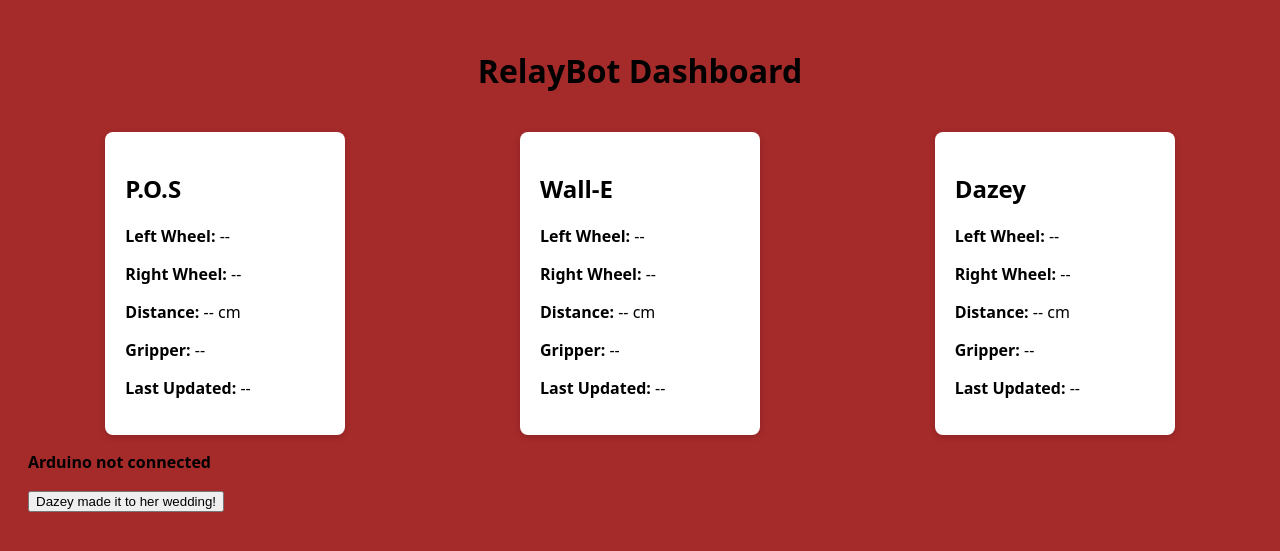
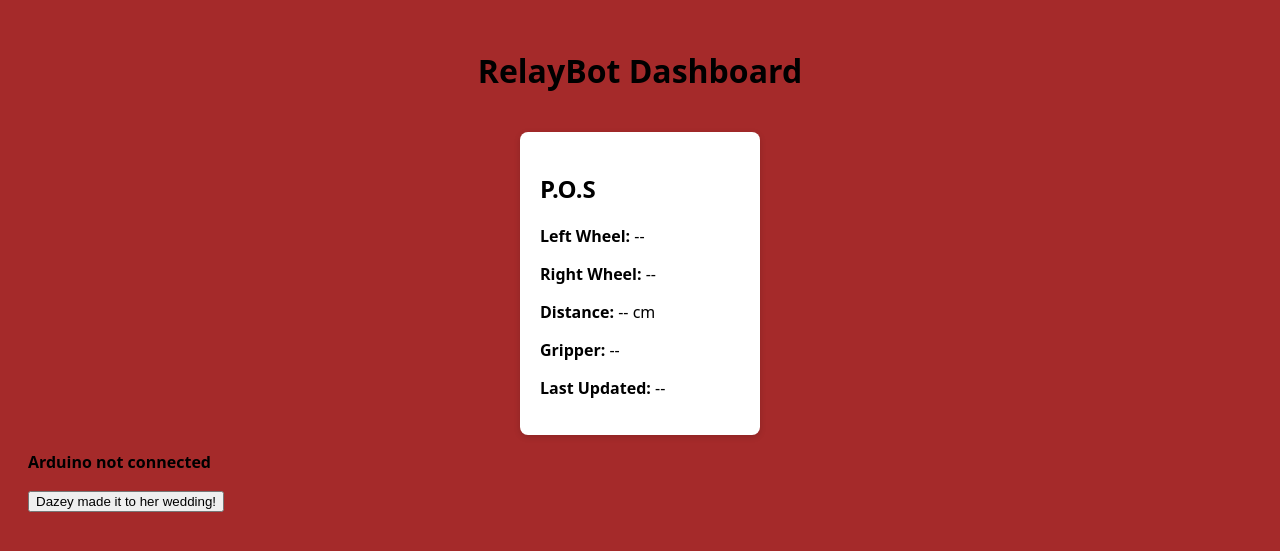
Before and after one commit to radu63/Grabthecup_website, a Flask app: page / in a window 1280 px wide. Shown: the top 551 px of the page. Run offline with Flask 3, Linux system fonts and the light colour scheme.

Commit message:
Update index.html

```diff
--- a/templates/index.html
+++ b/templates/index.html
@@ -11,24 +11,6 @@
     <div class="dashboard">
         <div class="card" id="POS">
             <h2>P.O.S</h2>
-            <p><strong>Left Wheel:</strong> <span class="left_wheel">--</span></p>
-            <p><strong>Right Wheel:</strong> <span class="right_wheel">--</span></p>
-            <p><strong>Distance:</strong> <span class="distance">--</span> cm</p>
-            <p><strong>Gripper:</strong> <span class="gripper">--</span></p>
-            <p><strong>Last Updated:</strong> <span class="time">--</span></p>
-        </div>
-
-        <div class="card" id="Wall-E">
-            <h2>Wall-E</h2>
-            <p><strong>Left Wheel:</strong> <span class="left_wheel">--</span></p>
-            <p><strong>Right Wheel:</strong> <span class="right_wheel">--</span></p>
-            <p><strong>Distance:</strong> <span class="distance">--</span> cm</p>
-            <p><strong>Gripper:</strong> <span class="gripper">--</span></p>
-            <p><strong>Last Updated:</strong> <span class="time">--</span></p>
-        </div>
-
-        <div class="card" id="Dazey">
-            <h2>Dazey</h2>
             <p><strong>Left Wheel:</strong> <span class="left_wheel">--</span></p>
             <p><strong>Right Wheel:</strong> <span class="right_wheel">--</span></p>
             <p><strong>Distance:</strong> <span class="distance">--</span> cm</p>
```
